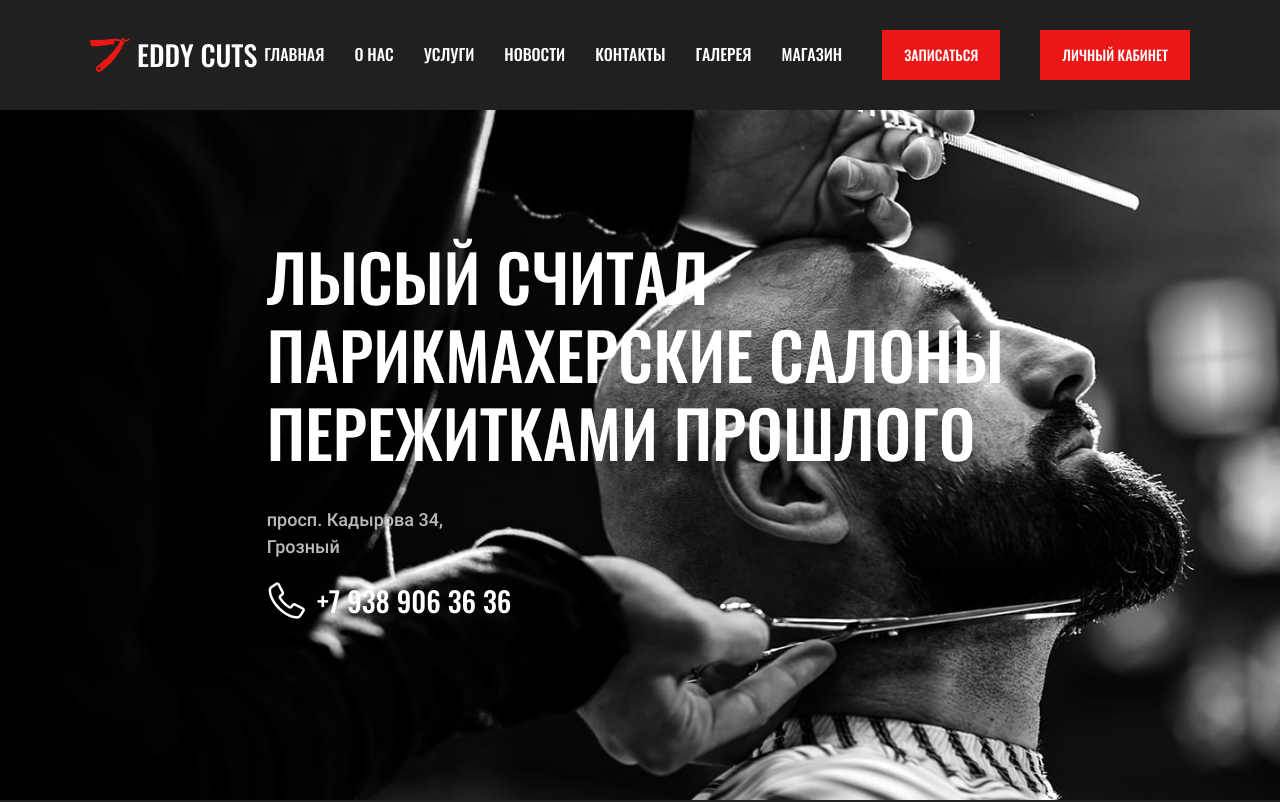
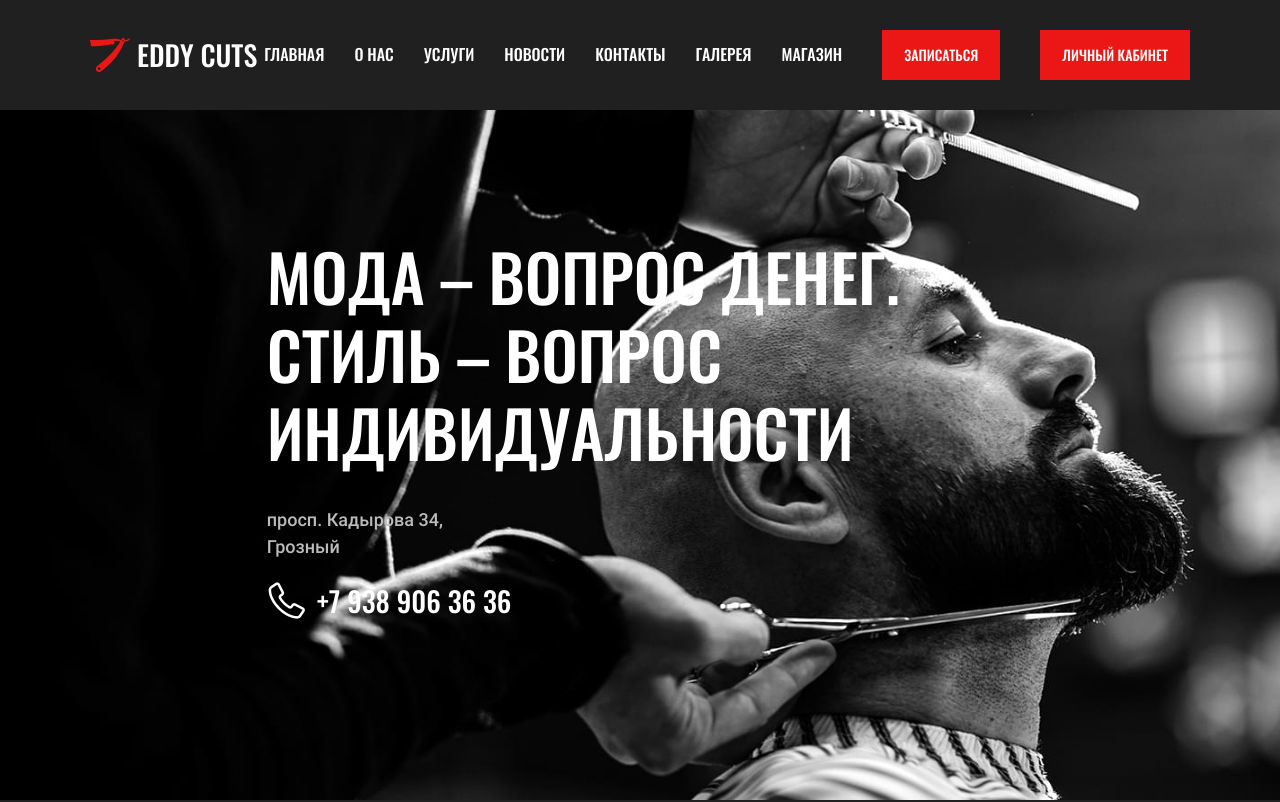
Before and after one commit to Israill/barber-shop, a Next.js app in the folder client/: page / in a window 1280 px wide. Shown: the top 802 px of the page. Built offline with nearby package versions, Linux system fonts and the light colour scheme; no server answers.

Commit message:
Поменял текста на более осмысленные

```diff
--- a/client/src/pages/index.jsx
+++ b/client/src/pages/index.jsx
@@ -19,15 +19,15 @@ export default function Home() {
     },
     {
       url: "/img/hero03.webp",
-      b_text: "Лысый считал парикмахерские салоны пережитками прошлого",
+      b_text: "Мода – вопрос денег. Стиль – вопрос индивидуальности",
     },
     {
       url: "/img/hero04.webp",
-      b_text: "Я прекрасно умею появляться в нужный момент. А ещё у меня отличная причёска.",
+      b_text: "Когда жизнь не позволяет ничего изменить, измени свою стрижку",
     },
     {
       url: "/img/hero06.webp",
-      b_text: "Кто тебя так подстриг? Стиви Уандер?",
+      b_text: "Барберы — это художники, чей рисунок на чьей-то голове стал трендом и модой.",
     },
   ];
 
```
